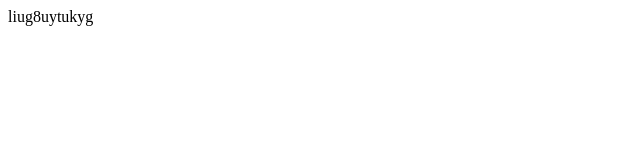
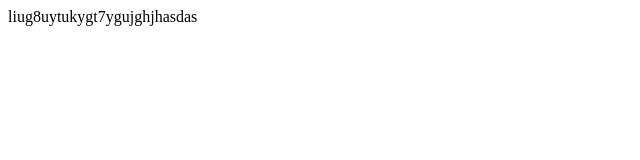
Before and after one commit to breadpan-yuii/SAD-Thesis-Practice-Project, a plain HTML site: page index.html in a window 1280 px wide. Shown: the whole page, without its empty margins (0-640 px from the left). Drawn offline with Linux system fonts and the light colour scheme.

Commit message:
Update index.html

```diff
--- a/index.html
+++ b/index.html
@@ -7,7 +7,7 @@
     <title>Document</title>
 </head>
 <body>
-    liug8uytukyg
+    liug8uytukygt7ygujghjhasdas
     <script src="/js/script.js"></script>
 </body>
 </html>
```
